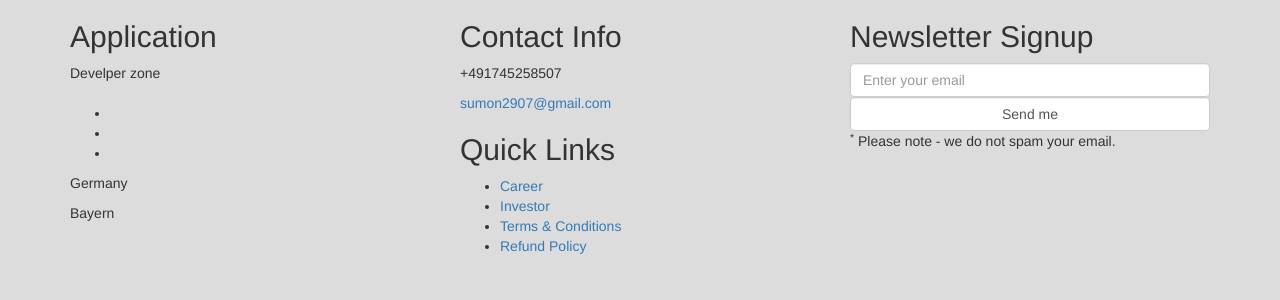
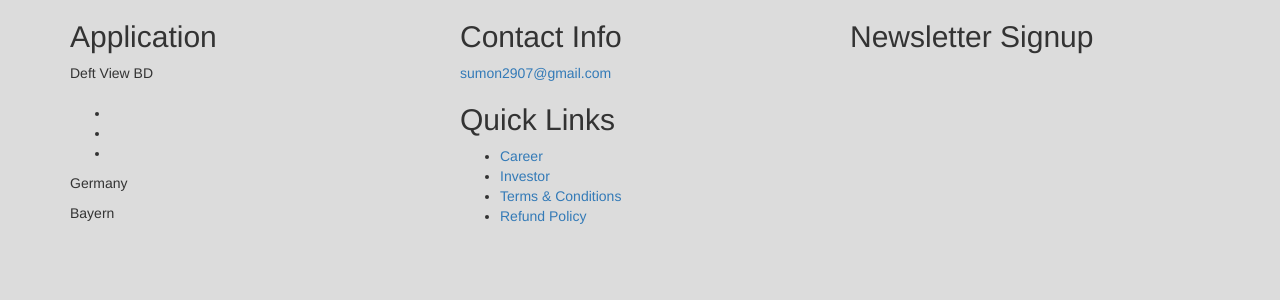
Before and after one commit to aminul91/tutorsitelinks, a Django app: template src/templates/base.html in a window 1280 px wide. Shown: the top 300 px of the page. Run offline with Django 3.2, Linux system fonts and the light colour scheme; the template is opened without the code that fills it, so the values that code supplies are empty; some libraries are stand-ins or nearby versions; some web fonts are replaced.

Commit message:
frontend work ongoing

```diff
--- a/src/templates/app/home.html
+++ b/src/templates/app/home.html
@@ -158,9 +158,9 @@
                    <div class="feature-thumb">
                         <span>ENDPOINTS</span>
                         <h3>Endpoints are given below</h3>
-                        <a href="{{ shumon.0.path_url}}" target="blank"><p>{{ shumon.0.path_url}}</p></a>
-                        <p>{{ shumon.0.path_url_language}}</p>
-                        <p>language name will be small letter</p>
+                       <h6 > <a href="{{ shumon.0.path_url}}" target="blank">{{ shumon.0.path_url}}</a></h6>
+                       <h6 > {{ shumon.0.path_url_language}}</h6>
+                       <h6>language name will be small letter</h6>
                     </div>
               </div>
 
--- a/src/templates/base.html
+++ b/src/templates/base.html
@@ -41,7 +41,7 @@
                                  <h2>Application</h2>
                             </div>
                             <address>
-                                 <p>Develper zone</p>
+                                 <p>Deft View BD</p>
                             </address>
 
                             <ul class="social-icon">
@@ -64,7 +64,7 @@
                                  <h2>Contact Info</h2>
                             </div>
                             <address>
-                                 <p>+491745258507</p>
+
                                  <p><a href="mailto:youremail.co">sumon2907@gmail.com</a></p>
                             </address>
 
@@ -86,13 +86,7 @@
                                  <h2>Newsletter Signup</h2>
                             </div>
                             <div>
-                                 <div class="form-group">
-                                      <form action="#" method="get">
-                                           <input type="email" class="form-control" placeholder="Enter your email" name="email" id="email" required="">
-                                           <input type="submit" class="form-control" name="submit" id="form-submit" value="Send me">
-                                      </form>
-                                      <span><sup>*</sup> Please note - we do not spam your email.</span>
-                                 </div>
+
                             </div>
                        </div>
                   </div>
```
Also changed, not shown: 1 other file.
